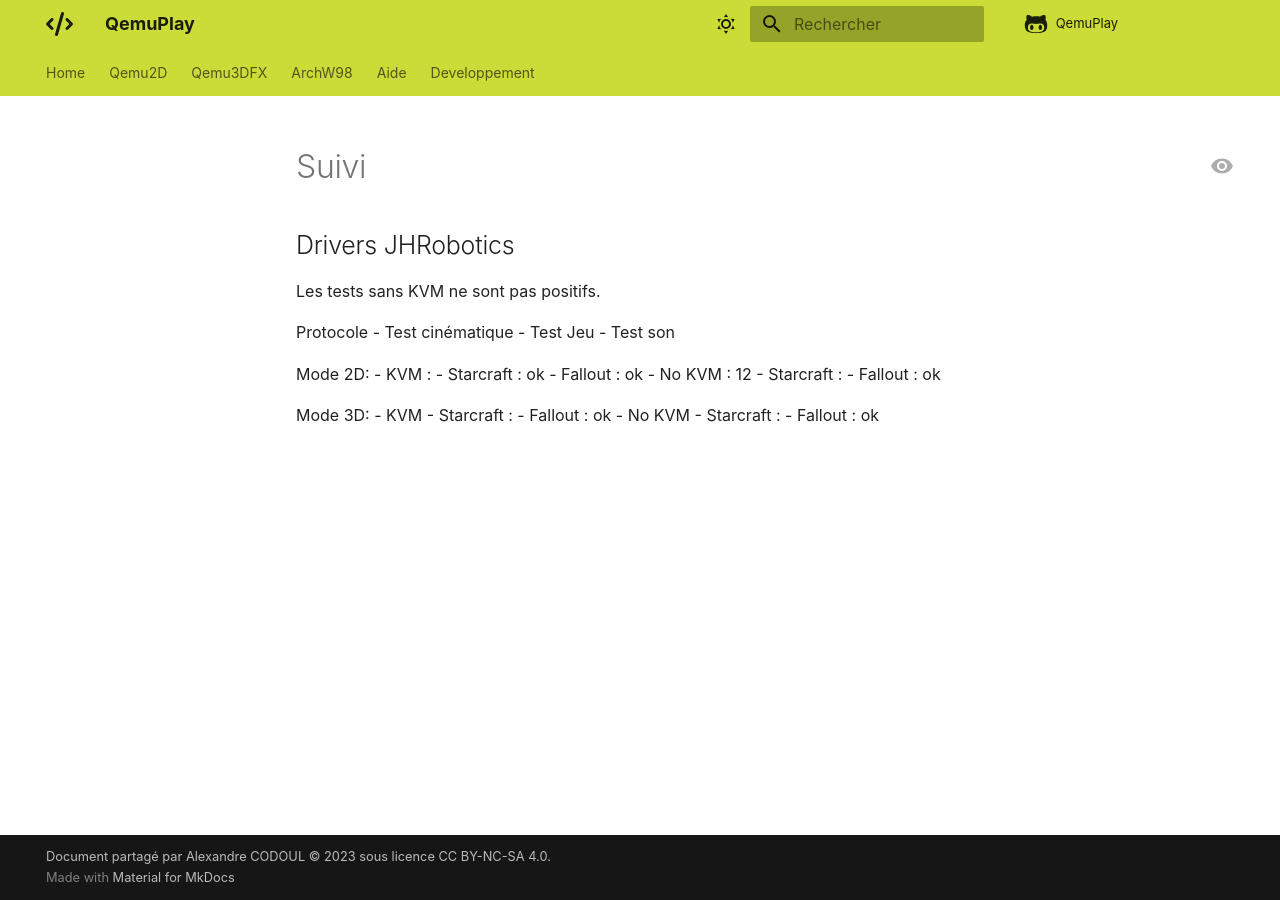
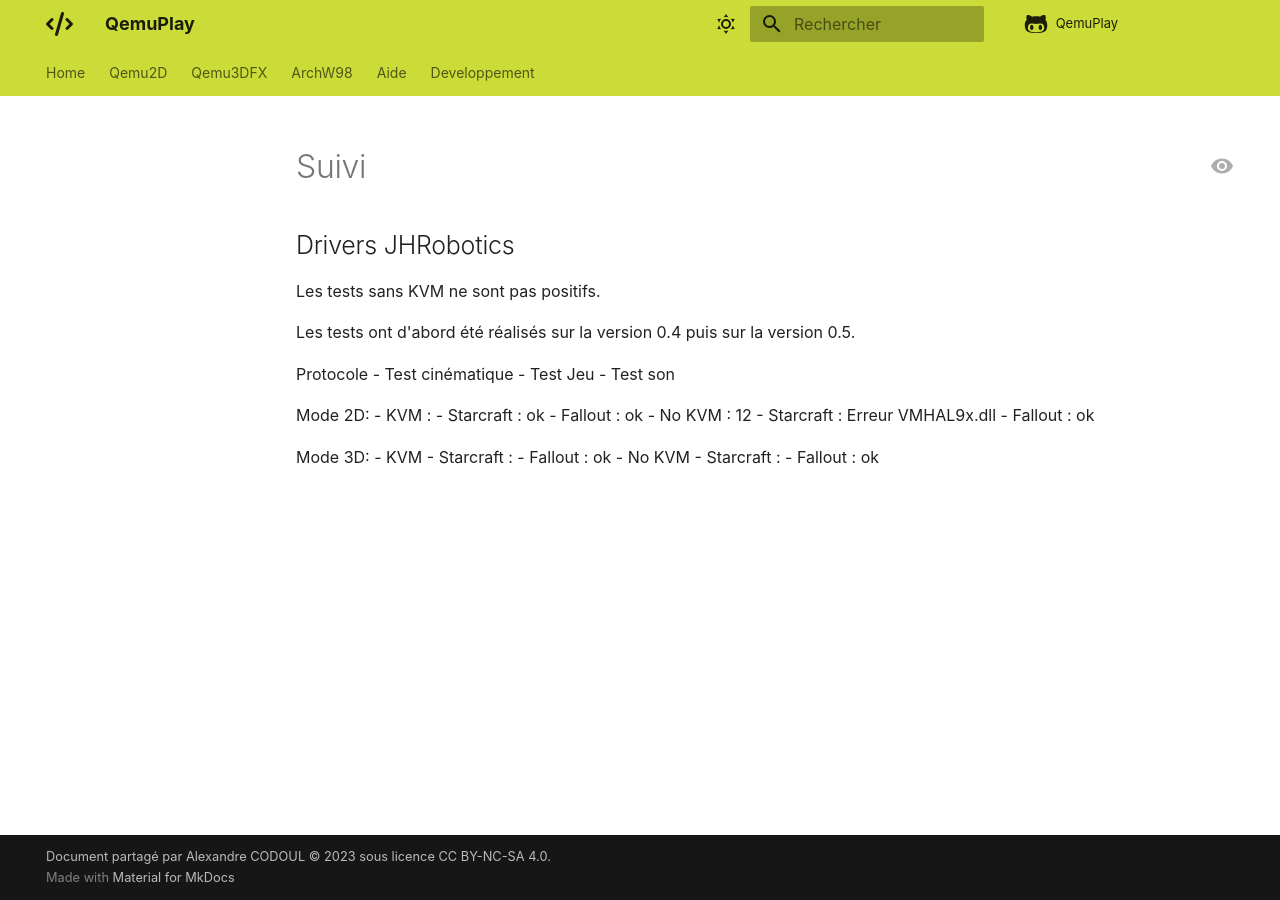
Before and after one commit to daerlnaxe/QemuPlay, an MkDocs documentation site: the page built from docs/03-archw98/suivi.md, in a window 1280 px wide. Built offline with MkDocs 1.6.1 and Material for MkDocs 9.7.7, drawn with Linux system fonts in a browser that asks for light colours; comment, search, counter and statistics services are not loaded.

Commit message:
Update suivi.md

```diff
--- a/docs/03-archw98/suivi.md
+++ b/docs/03-archw98/suivi.md
@@ -1,5 +1,7 @@
 ## Drivers JHRobotics
 Les tests sans KVM ne sont pas positifs.
+
+Les tests ont d'abord été réalisés sur la version 0.4 puis sur la version 0.5.
 
 Protocole
 - Test cinématique
@@ -11,7 +13,7 @@ Mode 2D:
   - Starcraft : ok
   - Fallout : ok
 - No KVM : 12
-  - Starcraft :
+  - Starcraft : Erreur VMHAL9x.dll
   - Fallout : ok
 
 Mode 3D:
```
